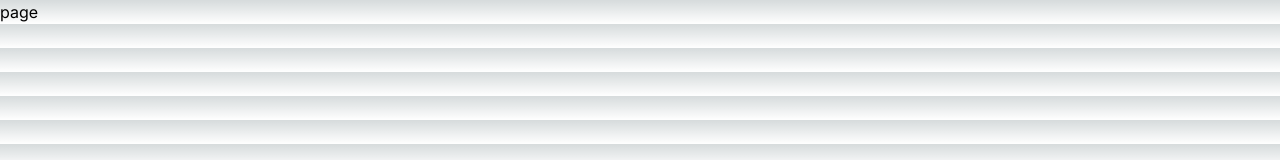
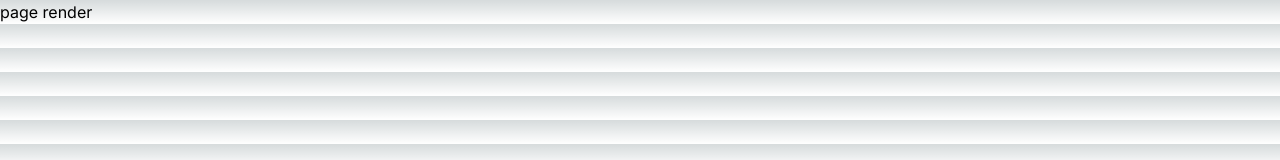
Before and after one commit to 70928manson/NextJS-Mongodb-Prisma-Todo-app, a Next.js app: page / in a window 1280 px wide. Shown: the top 160 px of the page. Built offline with nearby package versions, Linux system fonts and the light colour scheme.

Commit message:
update page

```diff
--- a/app/page.tsx
+++ b/app/page.tsx
@@ -1,7 +1,7 @@
 export default function Home() {
   return (
     <>
-      page
+      page render
     </>
   )
 }
```
